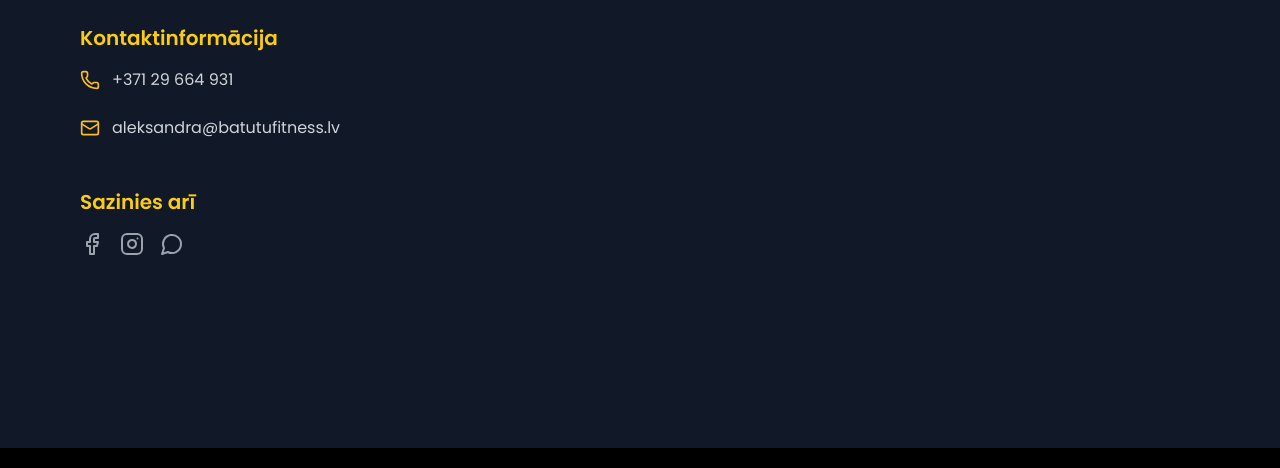
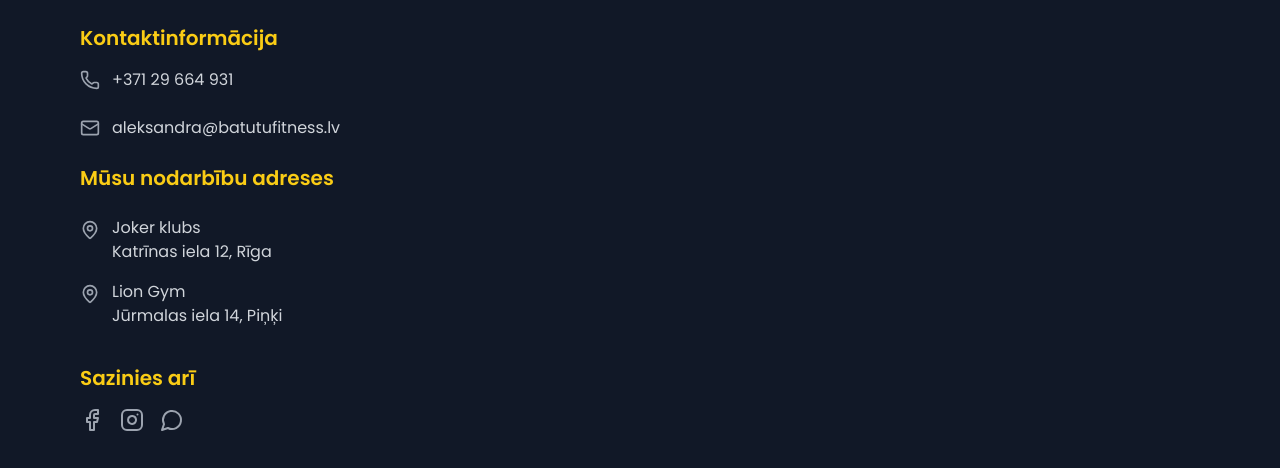
Before and after one commit to Kizenbahs/batutufitness.lv, a React (Vite) app: page /kontakti in a window 1280 px wide. Shown: the part 332-800 px from the top of the page. Built offline with nearby package versions, Linux system fonts and the light colour scheme; no server answers.

Commit message:
update: contact page styling and add aleksandra-kurusova.webp

```diff
--- a/dev-dist/sw.js
+++ b/dev-dist/sw.js
@@ -82,7 +82,7 @@ define(['./workbox-6c6c3b19'], (function (workbox) { 'use strict';
     "revision": "3ca0b8505b4bec776b69afdba2768812"
   }, {
     "url": "index.html",
-    "revision": "0.j4leo2flr7o"
+    "revision": "0.5p2i7vt18o"
   }], {});
   workbox.cleanupOutdatedCaches();
   workbox.registerRoute(new workbox.NavigationRoute(workbox.createHandlerBoundToURL("index.html"), {
--- a/src/components/HeroSection.tsx
+++ b/src/components/HeroSection.tsx
@@ -119,7 +119,7 @@ export default function HeroSection() {
           <div className="flex flex-col items-center justify-center space-y-4 sm:flex-row sm:space-y-0 sm:space-x-4">
             <button
               onClick={handleScheduleClick}
-              className="w-[80%] max-w-[300px] rounded-lg bg-primary px-4 py-2.5 text-sm font-bold text-white transition-all hover:scale-105 hover:bg-primary/90 shadow-md shadow-primary/30 hover:shadow-lg hover:shadow-primary/40 active:shadow-sm active:scale-95 sm:w-auto sm:px-6 sm:py-3.5 flex items-center justify-center"
+              className="w-[80%] max-w-[300px] rounded-lg bg-primary px-4 py-2.5 text-sm font-bold text-black transition-all hover:scale-105 hover:bg-primary/90 shadow-md shadow-primary/30 hover:shadow-lg hover:shadow-primary/40 active:shadow-sm active:scale-95 sm:w-auto sm:px-6 sm:py-3.5 flex items-center justify-center mx-auto"
             >
               {language === 'lv' ? 'PIETEIKTIES NODARBĪBAI' : 'BOOK NOW'}
               <FaArrowRight className="ml-2 mt-0 inline-block" />
--- /dev/null
+++ b/src/components/VideoSection.tsx
@@ -0,0 +1 @@
+            className="w-[80%] max-w-[300px] rounded-lg bg-primary px-4 py-2.5 text-sm font-bold text-black transition-all hover:scale-105 hover:bg-primary/90 shadow-md shadow-primary/30 hover:shadow-lg hover:shadow-primary/40 active:shadow-sm active:scale-95 sm:w-auto sm:px-6 sm:py-3.5 flex items-center justify-center mx-auto"
--- a/src/pages/Kontakti.tsx
+++ b/src/pages/Kontakti.tsx
@@ -1,7 +1,7 @@
 import React, { useEffect } from 'react';
 import { useLanguage } from '../context/LanguageContext';
 import { motion } from 'framer-motion';
-import { FacebookIcon, InstagramIcon, PhoneIcon, MessageCircleIcon, MailIcon } from 'lucide-react';
+import { FacebookIcon, InstagramIcon, PhoneIcon, MessageCircleIcon, MailIcon, MapPin } from 'lucide-react';
 
 const Kontakti: React.FC = () => {
   const { language } = useLanguage();
@@ -54,22 +54,38 @@ const Kontakti: React.FC = () => {
                     <h3 className="text-xl font-semibold text-yellow-400 mb-4">Kontaktinformācija</h3>
                     <div className="text-gray-300 space-y-6">
                       <div className="flex items-center space-x-3">
-                        <PhoneIcon className="h-5 w-5 text-[#FBBF24]" />
+                        <PhoneIcon className="h-5 w-5 text-gray-400" />
                         <a href="tel:+37129664931" className="hover:text-[#FBBF24]">
                           +371 29 664 931
                         </a>
                       </div>
 
                       <div className="flex items-center space-x-3">
-                        <MailIcon className="h-5 w-5 text-[#FBBF24]" />
+                        <MailIcon className="h-5 w-5 text-gray-400" />
                         <span className="hover:text-[#FBBF24]">
                           aleksandra@batutufitness.lv
                         </span>
                       </div>
+                      <h3 className="text-xl font-semibold text-yellow-400 mb-4">Mūsu nodarbību adreses</h3>
+                      <div className="text-gray-300 space-y-4">
+                        <div className="flex items-start space-x-3">
+                          <MapPin className="h-5 w-5 text-gray-400 mt-1" />
+                          <div>
+                            <p>Joker klubs</p>
+                            <p>Katrīnas iela 12, Rīga</p>
+                          </div>
+                        </div>
+                        <div className="flex items-start space-x-3">
+                          <MapPin className="h-5 w-5 text-gray-400 mt-1" />
+                          <div>
+                            <p>Lion Gym</p>
+                            <p className="mb-0">Jūrmalas iela 14, Piņķi</p>
+                          </div>
+                        </div>
                       </div>
                     </div>
 
-                  <div>
+                    <div className="mt-9">
                       <h3 className="text-xl font-semibold text-yellow-400 mb-4">Sazinies arī</h3>
                       <div className="flex space-x-4">
                         <a
@@ -101,6 +117,7 @@ const Kontakti: React.FC = () => {
                         </a>
                       </div>
                     </div>
+                  </div>
                 </>
               ) : (
                 <>
@@ -108,22 +125,38 @@ const Kontakti: React.FC = () => {
                     <h3 className="text-xl font-semibold text-yellow-400 mb-4">Contact Information</h3>
                     <div className="text-gray-300 space-y-6">
                       <div className="flex items-center space-x-3">
-                        <PhoneIcon className="h-5 w-5 text-[#FBBF24]" />
+                        <PhoneIcon className="h-5 w-5 text-gray-400" />
                         <a href="tel:+37129664931" className="hover:text-[#FBBF24]">
                           +371 29 664 931
                         </a>
                       </div>
 
                       <div className="flex items-center space-x-3">
-                        <MailIcon className="h-5 w-5 text-[#FBBF24]" />
+                        <MailIcon className="h-5 w-5 text-gray-400" />
                         <span className="hover:text-[#FBBF24]">
                           aleksandra@batutufitness.lv
                         </span>
                       </div>
+                      <h3 className="text-xl font-semibold text-yellow-400 mb-4">Our class locations</h3>
+                      <div className="text-gray-300 space-y-4">
+                        <div className="flex items-start space-x-3">
+                          <MapPin className="h-5 w-5 text-gray-400 mt-1" />
+                          <div>
+                            <p>Joker Club</p>
+                            <p>Katrinas Street 12, Riga</p>
+                          </div>
+                        </div>
+                        <div className="flex items-start space-x-3">
+                          <MapPin className="h-5 w-5 text-gray-400 mt-1" />
+                          <div>
+                            <p>Lion Gym</p>
+                            <p className="mb-0">Jurmalas Street 14, Pinki</p>
+                          </div>
+                        </div>
                       </div>
                     </div>
 
-                  <div>
+                    <div className="mt-9">
                       <h3 className="text-xl font-semibold text-yellow-400 mb-4">Follow Us</h3>
                       <div className="flex space-x-4">
                         <a
@@ -155,6 +188,7 @@ const Kontakti: React.FC = () => {
                         </a>
                       </div>
                     </div>
+                  </div>
                 </>
               )}
             </div>
--- a/src/pages/Video.tsx
+++ b/src/pages/Video.tsx
@@ -153,7 +153,7 @@ const VideoPage: React.FC = () => {
               initial={{ opacity: 0, y: 20 }}
               animate={{ opacity: 1, y: 0 }}
               transition={{ duration: 0.6, delay: 0.2 }}
-              className="w-[80%] max-w-[300px] rounded-lg bg-primary px-4 py-2.5 text-sm font-bold text-white transition-all hover:scale-105 hover:bg-primary/90 shadow-md shadow-primary/30 hover:shadow-lg hover:shadow-primary/40 active:shadow-sm active:scale-95 sm:w-auto sm:px-6 sm:py-3.5 flex items-center justify-center mx-auto"
+              className="w-[80%] max-w-[300px] rounded-lg bg-primary px-4 py-2.5 text-sm font-bold text-black transition-all hover:scale-105 hover:bg-primary/90 shadow-md shadow-primary/30 hover:shadow-lg hover:shadow-primary/40 active:shadow-sm active:scale-95 sm:w-auto sm:px-6 sm:py-3.5 flex items-center justify-center mx-auto"
             >
               {language === 'lv' ? 'PIETEIKTIES NODARBĪBAI' : 'BOOK NOW'}
               <FaArrowRight className="ml-2 mt-0 inline-block" />
--- a/src/pages/about/index.tsx
+++ b/src/pages/about/index.tsx
@@ -133,7 +133,7 @@ const AboutPage: React.FC = () => {
             whileInView={{ opacity: 1, y: 0 }}
             viewport={{ once: true }}
             transition={{ duration: 0.6, delay: 0.2 }}
-            className="w-[80%] max-w-[300px] rounded-lg bg-primary px-4 py-2.5 text-sm font-bold text-white transition-all hover:scale-105 hover:bg-primary/90 shadow-md shadow-primary/30 hover:shadow-lg hover:shadow-primary/40 active:shadow-sm active:scale-95 sm:w-auto sm:px-6 sm:py-3.5 flex items-center justify-center mx-auto"
+            className="w-[80%] max-w-[300px] rounded-lg bg-primary px-4 py-2.5 text-sm font-bold text-black transition-all hover:scale-105 hover:bg-primary/90 shadow-md shadow-primary/30 hover:shadow-lg hover:shadow-primary/40 active:shadow-sm active:scale-95 sm:w-auto sm:px-6 sm:py-3.5 flex items-center justify-center mx-auto"
           >
             {language === 'lv' ? 'PIETEIKTIES NODARBĪBAI' : 'BOOK NOW'}
             <FaArrowRight className="ml-2 mt-0 inline-block" />
```
Also changed, not shown: src/components/FAQ.tsx (+27 -0 lines), public/html.jpg (added). Lines whose indentation alone changed are shown as unchanged.
